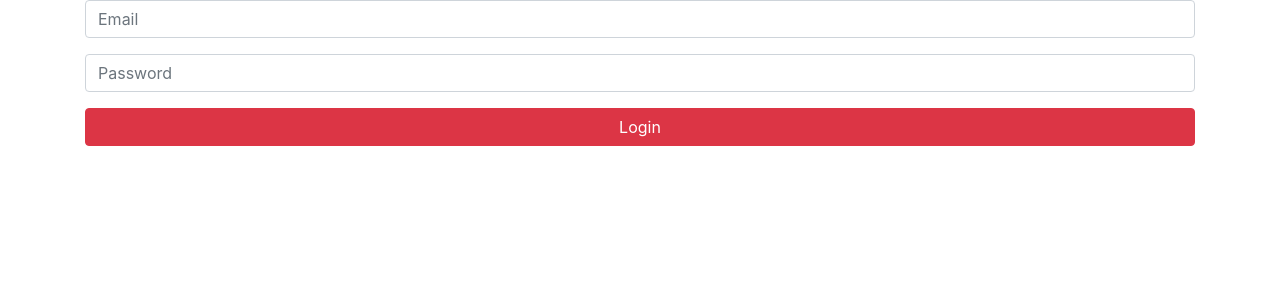
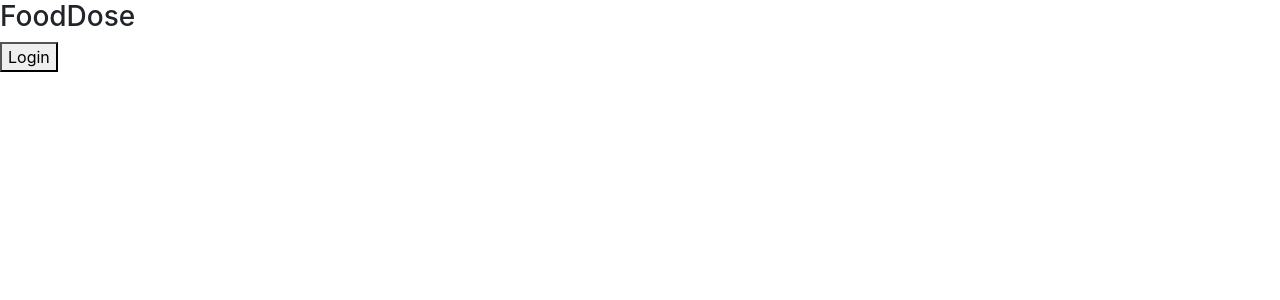
Before and after one commit to shaima96/FoodDoseRepo, a React (Create React App) app in the folder frontend/: page / in a window 1280 px wide. Shown: the top 300 px of the page. Built offline with nearby package versions, Linux system fonts and the light colour scheme.

Commit message:
Working on the home page

```diff
--- a/frontend/src/App.js
+++ b/frontend/src/App.js
@@ -2,6 +2,7 @@ import React, { Component } from 'react';
 // import { BrowserRouter as Router, Route } from "react-router-dom";
 import Login from '../src/components/LogIn/LogIn.js'
 import SignUp from '../src/components/Signup/signUp.js';
+import  Home from '../src/components/Home/home.js'
 
 
 class App extends Component {
@@ -14,7 +15,9 @@ class App extends Component {
         return (
             <div>
                 {/* <SignUp /> */}
-                <Login/>
+                {/* <Login/> */}
+                <Home/>
+
             </div>
         );
     }
--- /dev/null
+++ b/frontend/src/components/Home/home.js
@@ -0,0 +1,36 @@
+import React, { Component } from 'react';
+import 'bootstrap/dist/css/bootstrap.min.css';
+import LogIn from '../LogIn/LogIn.js'
+import axios from 'axios'
+const Home = ({ history }) => {
+    return (<div><h3>FoodDose</h3>
+        <button onClick={() => {
+            history.push("/LogIn")
+        }}>Login</button>
+    </div>
+    )
+}
+// class Home extends Component {
+//     constructor() {
+//         super();
+
+//     }
+
+
+//     render() {
+//         return (
+//             <div className='container'>
+//               <div className="hreader">
+//                 <h3>FoodDose</h3>
+//                 <button onClick={()=>{
+//                     history.push("/login")
+//                 }}>Login</button>
+//               </div>
+
+//             </div>
+//         );
+//     }
+// }
+
+
+export default Home;
```
Also changed, not shown: frontend/src/components/Home/home.css (added).
